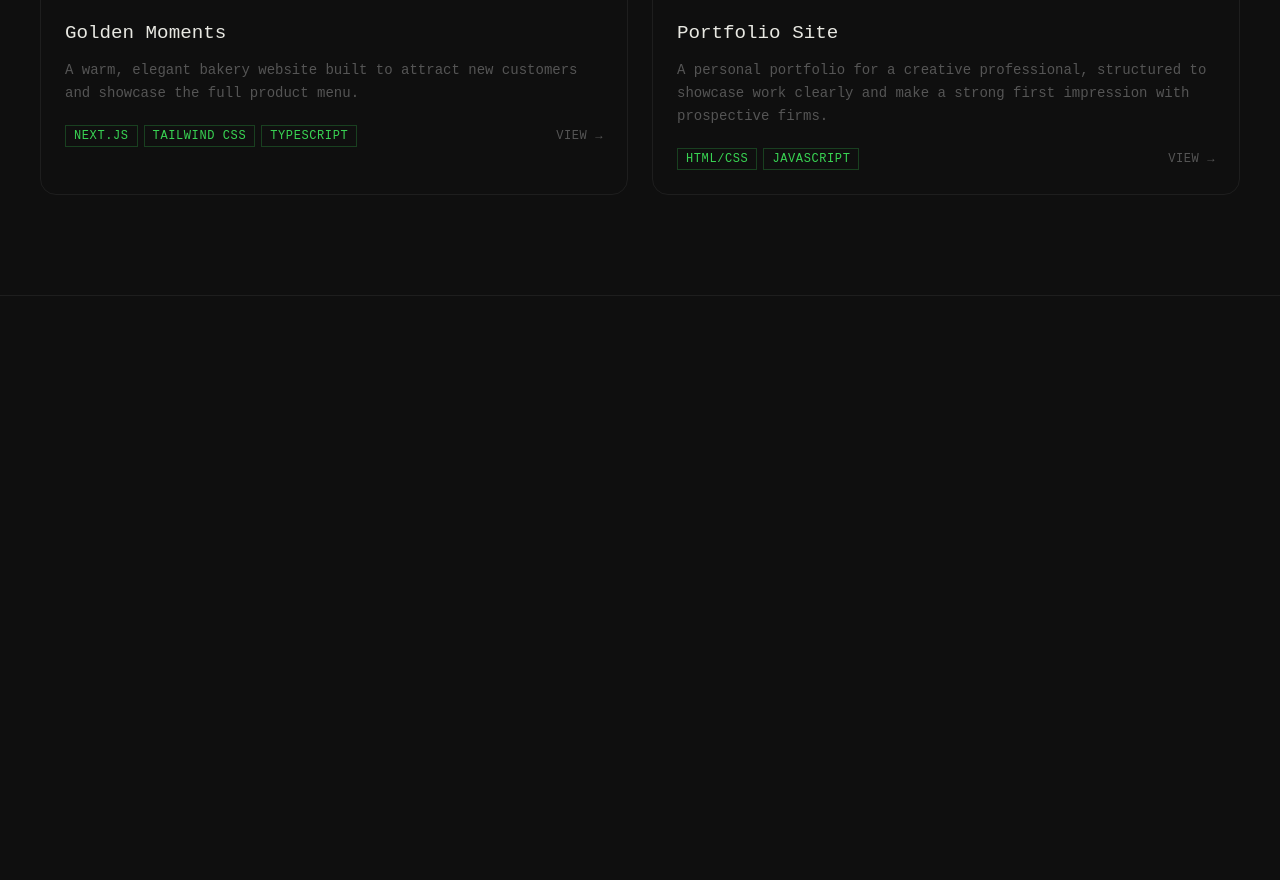
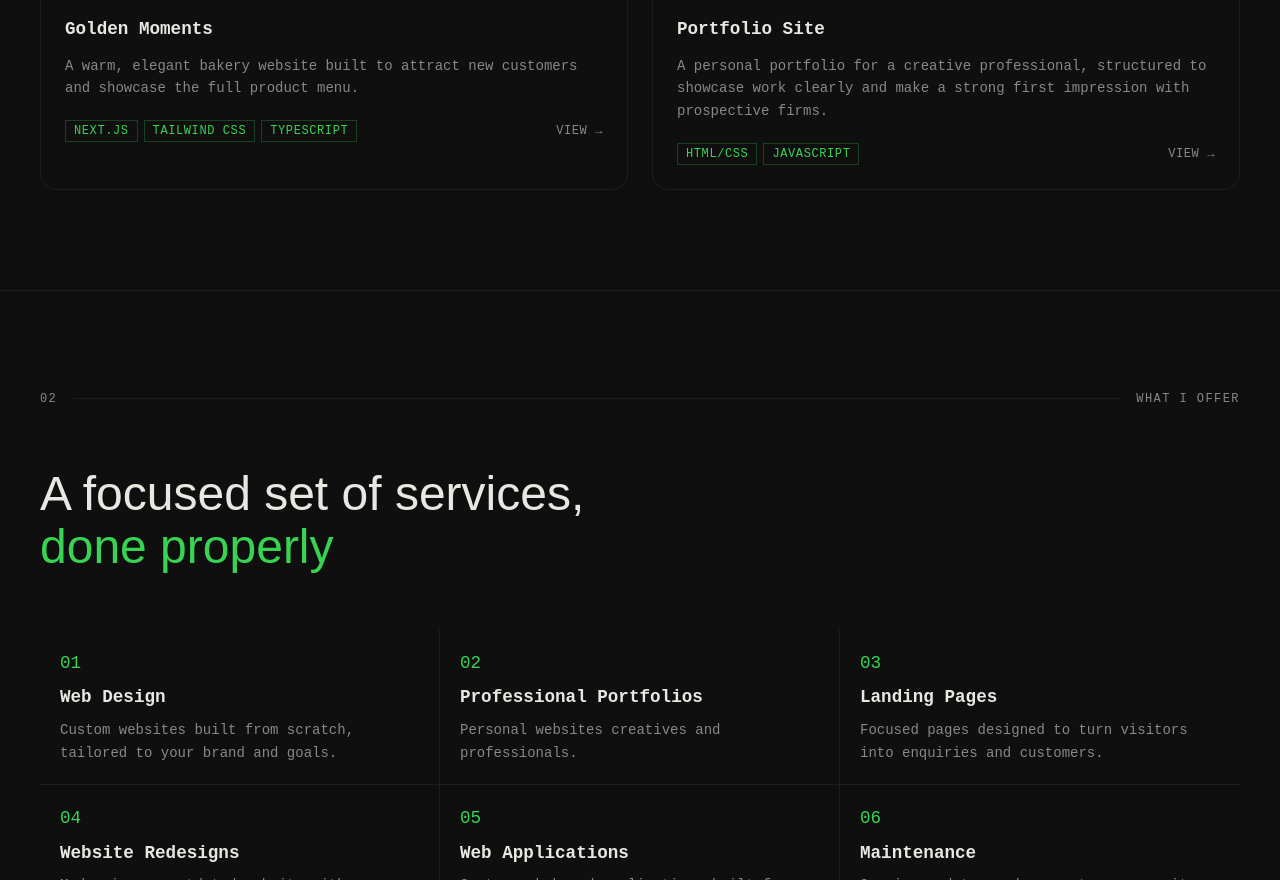
Before and after one commit to thatomakhusha/FreelanceWeb, a Next.js app: page / in a window 1280 px wide. Shown: the part 1920-2800 px from the top of the page. Before the commit the page ends 2216 px from the top, so only its background shows below. Built offline with nearby package versions, Linux system fonts and the light colour scheme.

Commit message:
Build services section, fixed hero, nav and selected work and added new css variables

```diff
--- a/src/app/globals.css
+++ b/src/app/globals.css
@@ -4,8 +4,10 @@
   --color-background: #0f0f0f;
   --color-foreground: #e8e8e2;
   --color-muted: #555555;
+  --color-muted-forground: #888888;
   --color-border: #1e1e1e;
   --color-accent: #39d353;
+  --color-hover: #161515f5;
 
   --font-mono: "Courier New", monospace;
   --font-sans: Arial, Helvetica, sans-serif;
--- a/src/app/page.tsx
+++ b/src/app/page.tsx
@@ -1,6 +1,7 @@
 import Hero from "@/components/Hero";
 import Navbar from "@/components/Navbar";
 import SelectedWork from "@/components/SelectedWork";
+import Services from "@/components/Services";
 
 export default function Home() {
   return (
@@ -9,6 +10,7 @@ export default function Home() {
       <main>
         <Hero/>
         <SelectedWork/>
+        <Services/>
       </main>
 
     </>
--- a/src/components/Hero.tsx
+++ b/src/components/Hero.tsx
@@ -6,7 +6,7 @@ const Hero = () => {
                 <span className="h-2 w-2 rounded-full bg-accent"></span>
                 Available for work
             </div>
-                <p className="font-mono text-sm uppercase tracking-[0.06em] text-muted">
+                <p className="font-mono text-sm uppercase tracking-[0.06em] text-muted-forground">
                     Johannesburg, South Africa
                 </p>
             </div>
@@ -22,7 +22,7 @@ const Hero = () => {
                     Web Designer & Developer
                 </span>
             </h1>
-            <p className="mb-10 mt-8 max-w-2xl font-mono text-base leading-relaxed text-muted md:text-lg">
+            <p className="mb-10 mt-8 max-w-2xl font-mono text-base leading-relaxed text-muted-forground md:text-lg">
                 I design and build fast, modern websites for businesses, professionals and growing brands.
             </p>
             <div className="flex flex-wrap items-center gap-6">
--- a/src/components/Navbar.tsx
+++ b/src/components/Navbar.tsx
@@ -50,7 +50,7 @@ const Navbar = () => {
             <a
               key={link.href}
               href={link.href}
-              className="font-mono text-sm uppercase tracking-[0.06em] text-muted transition-colors duration-200 hover:text-foreground"
+              className="font-mono text-sm uppercase tracking-[0.06em] text-muted-forground transition-colors duration-200 hover:text-foreground"
             >
               {link.label}
             </a>
@@ -141,7 +141,7 @@ const Navbar = () => {
                 key={link.href}
                 href={link.href}
                 onClick={() => setMenuOpen(false)}
-                className="border-b border-border py-3.5 font-mono text-sm uppercase tracking-[0.06em] text-muted transition-colors duration-200 hover:text-foreground"
+                className="border-b border-border py-3.5 font-mono text-sm uppercase tracking-[0.06em] text-muted-forground transition-colors duration-200 hover:text-foreground"
               >
                 {link.label}
               </a>
--- a/src/components/SectionLabel.tsx
+++ b/src/components/SectionLabel.tsx
@@ -6,13 +6,13 @@ type SectionLabelProps = {
 const SectionLabel = ({ number, label }: SectionLabelProps) => {
   return (
     <div className="mb-16 flex items-center gap-4">
-      <span className="shrink-0 font-mono text-xs tracking-widest text-muted">
+      <span className="shrink-0 font-mono text-xs tracking-widest text-muted-forground">
         {number}
       </span>
 
       <div className="h-px min-w-0 flex-1 bg-border" />
 
-      <span className="shrink-0 font-mono text-xs uppercase tracking-[0.12em] text-muted">
+      <span className="shrink-0 font-mono text-xs uppercase tracking-[0.12em] text-muted-forground">
         {label}
       </span>
     </div>
--- a/src/components/SelectedWork.tsx
+++ b/src/components/SelectedWork.tsx
@@ -64,17 +64,17 @@ const SelectedWork = () => {
                         </div>
                         <div className="p-6">
                             <div className="mb-5 flex justify-between">
-                                <span className="font-mono text-xs text-muted">
+                                <span className="font-mono text-xs text-muted-forground">
                                     {project.id}
                                 </span>
-                                <span className="font-mono text-xs uppercase tracking-wider text-muted">
+                                <span className="font-mono text-xs uppercase tracking-wider text-muted-forground">
                                     {project.category}
                                 </span>
                             </div>
-                            <h3 className="mb-3 text-[1.2rem] transition-colors duration-200 group-hover:text-accent">
+                            <h3 className="mb-3 text-[1.1rem] font-bold transition-colors duration-200 group-hover:text-accent">
                                 {project.name}
                             </h3>
-                            <p className="text-sm leading-relaxed text-muted">
+                            <p className="text-sm leading-relaxed text-muted-forground">
                                 {project.description}
                             </p>
                             <div className="mt-5 flex items-center gap-1.5">
@@ -91,7 +91,7 @@ const SelectedWork = () => {
                                         href={project.link}
                                         target="_blank"
                                         rel="noopener noreferrer"
-                                        className="ml-auto text-xs uppercase tracking-wider text-muted transition-colors hover:text-foreground"
+                                        className="ml-auto text-xs uppercase tracking-wider text-muted-forground transition-colors hover:text-foreground"
                                     >
                                         View →
                                     </a>
--- a/src/components/Services.tsx
+++ b/src/components/Services.tsx
@@ -0,0 +1,79 @@
+import SectionLabel from "./SectionLabel";
+
+const SERVICES = [
+    {
+        id: "01",
+        name: "Web Design",
+        description:
+            "Custom websites built from scratch, tailored to your brand and goals.",
+    },
+    {
+        id: "02",
+        name: "Professional Portfolios",
+        description:
+            "Personal websites creatives and professionals.",
+    },
+    {
+        id: "03",
+        name: "Landing Pages",
+        description:
+            "Focused pages designed to turn visitors into enquiries and customers.",
+    },
+    {
+        id: "04",
+        name: "Website Redesigns",
+        description:
+            "Modernise an outdated website with a cleaner, more professional experience.",
+    },
+    {
+        id: "05",
+        name: "Web Applications",
+        description:
+            "Custom web-based applications built for specific business needs.",
+    },
+    {
+        id: "06",
+        name: "Maintenance",
+        description:
+            "Ongoing updates and support so your site stays fresh and working.",
+    },
+
+];
+
+const Services = () => {
+    return (
+        <section id="services" className="section">
+            <SectionLabel number="02" label="What I Offer" />
+
+            <h2 className="flex flex-col font-sans gap-2 mb-15">
+                <span className="text-[clamp(3rem,8vw,2rem)] leading-[0.95] text-foreground">
+                    A focused set of services,
+                </span>
+                <span className="text-[clamp(3rem,8vw,2rem)] leading-[0.95] text-accent">
+                    done properly
+                </span>
+            </h2>
+
+            <div className="grid md:grid-cols-3">
+                {SERVICES.map((service) => (
+                    <div
+                        key={service.id}
+                        className="group flex flex-col gap-2 p-5 hover:bg-hover hover:text-accent hover:-translate-y-0.5 transition-all duration-300 ease-in-out border-b border-r border-border md:nth-[3n]:border-r-0 md:nth-last-[-n+3]:border-b-0"
+                    >
+                        <h3 className="text-accent text-[1.1rem]">
+                            {service.id}
+                        </h3>
+                        <h3 className="font-bold text-[1.1rem] ">
+                            {service.name}
+                        </h3>
+                        <p className="text-sm leading-relaxed text-muted-forground">
+                            {service.description}
+                        </p>
+                    </div>
+                ))}
+            </div>
+        </section>
+     );
+}
+
+export default Services;
```
